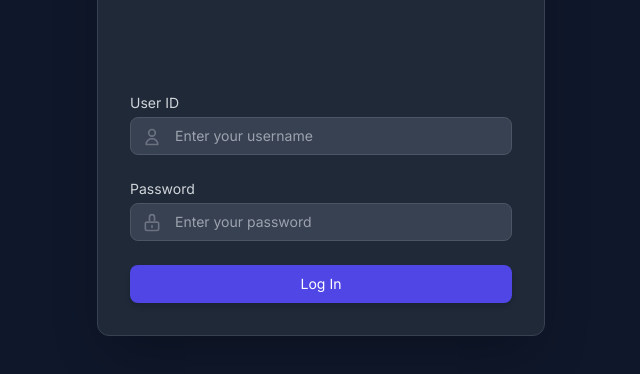
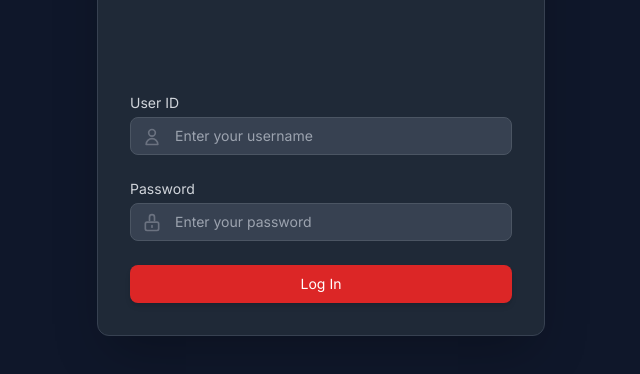
Before and after one commit to manu5703/IS4495-1, a plain HTML site: page index.html in a window 1280 px wide. Shown: the part 288-662 px from the top of the page, without its empty margins (319-959 px from the left). Drawn offline with nearby package versions, Linux system fonts and the light colour scheme.

Commit message:
Update index.html

```diff
--- a/index.html
+++ b/index.html
@@ -111,7 +111,7 @@
             <div>
                 <button
                     type="submit"
-                    class="w-full flex justify-center py-2 px-4 border border-transparent rounded-lg shadow-md text-sm font-medium text-white bg-indigo-600 hover:bg-indigo-700 focus:outline-none focus:ring-2 focus:ring-offset-2 focus:ring-offset-gray-800 focus:ring-indigo-500 transition duration-150 transform hover:scale-[1.01] active:scale-[0.99]"
+                    class="w-full flex justify-center py-2 px-4 border border-transparent rounded-lg shadow-md text-sm font-medium text-white bg-red-600 hover:bg-red-700 focus:outline-none focus:ring-2 focus:ring-offset-2 focus:ring-offset-gray-800 focus:ring-indigo-500 transition duration-150 transform hover:scale-[1.01] active:scale-[0.99]"
                 >
                     Log In
                 </button>
```
